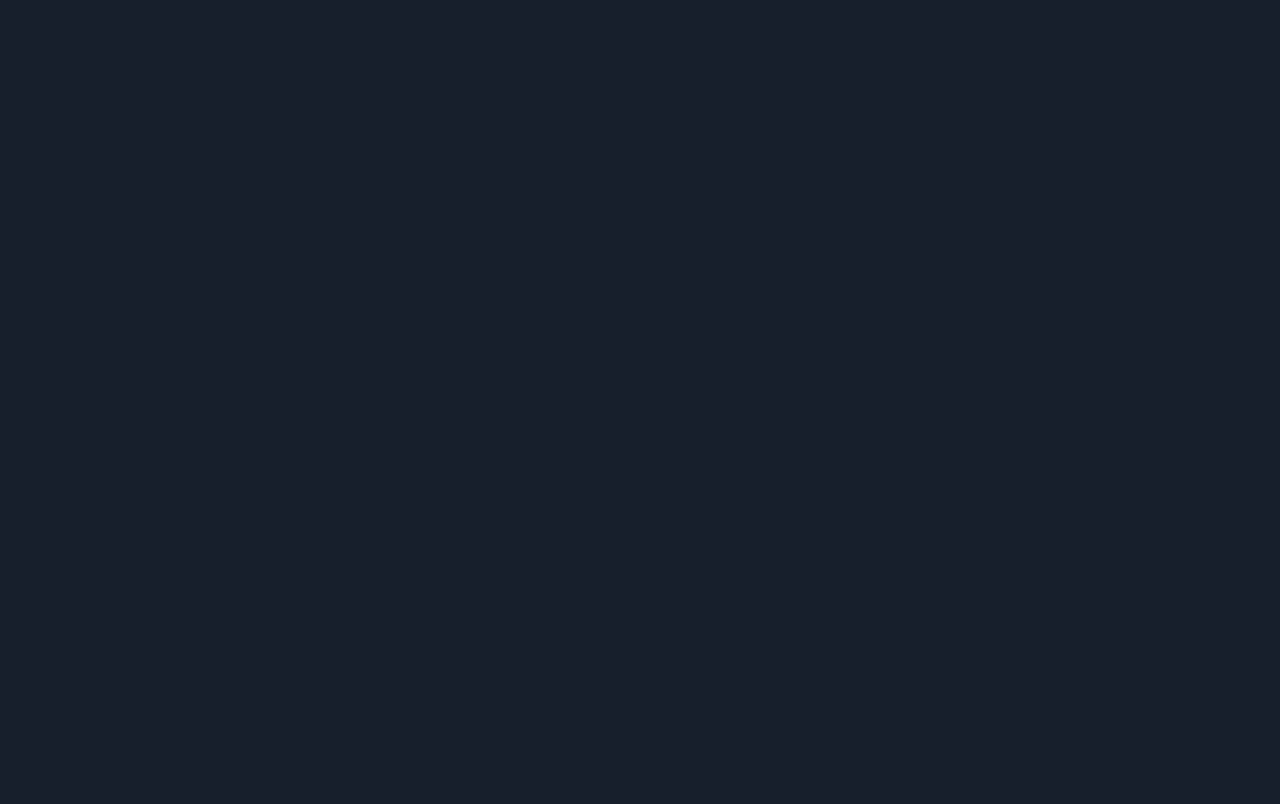
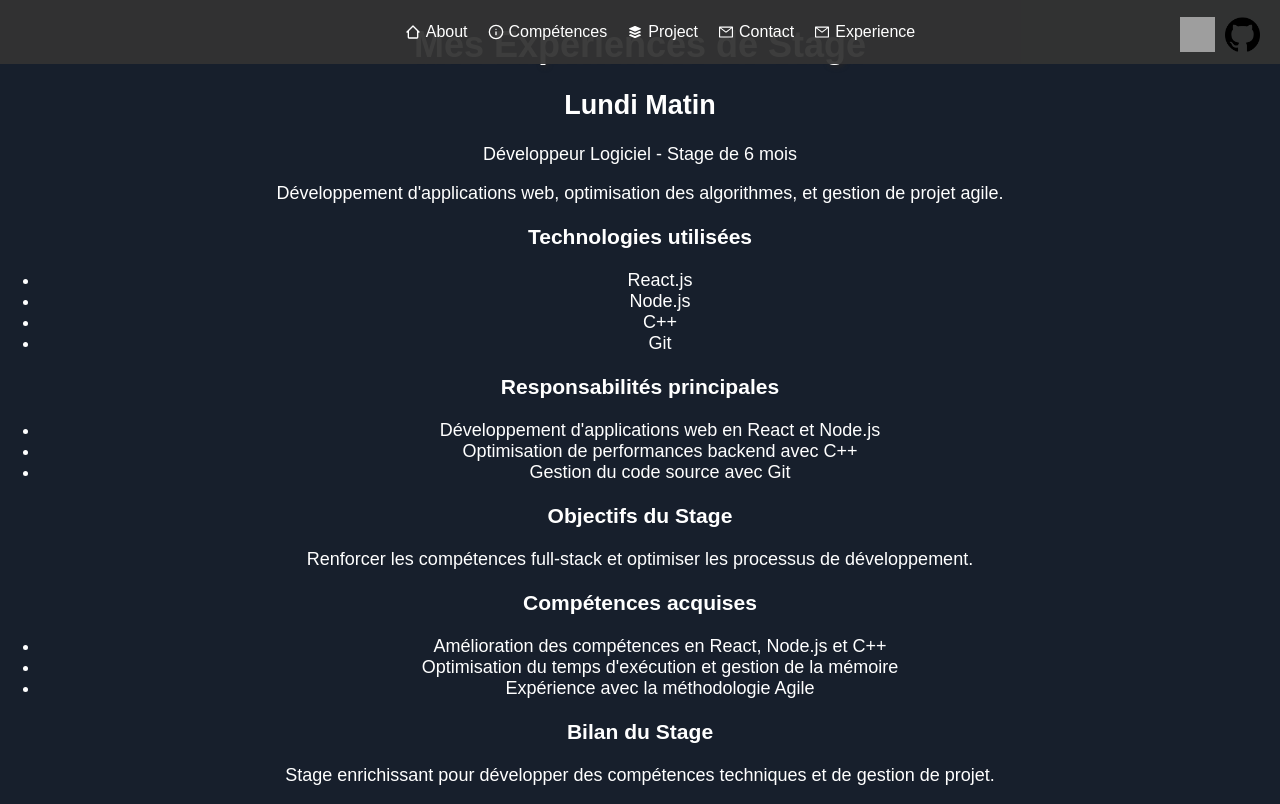
Before and after one commit to BanPerm/Portfolio, a React (Create React App) app: page /Portfolio/experience in a window 1280 px wide. Before the commit this address had no page. Built offline with nearby package versions, Linux system fonts and the light colour scheme; grey boxes are pictures that could not be loaded; the HTML template or start-up script is replaced by a standard one.

Commit message:
Bon faut faire la page expérience mais bon j'ai un devoir à rendre mercredi donc bon...

```diff
--- a/src/App.js
+++ b/src/App.js
@@ -5,6 +5,7 @@ import './App.css';
 import Home from "./Pages/Home";
 import ContactPage from "./Pages/ContactPage";
 import FuturePage from "./Pages/FuturePage";
+import StagePage from "./Pages/StagePage";
 
 function ScrollToTop() {
     const { hash } = useLocation();
@@ -33,6 +34,7 @@ function App() {
                 <Route path="/Portfolio/" element={<Home />} />
                 <Route path="/Portfolio/contact" element={<ContactPage />} />
                 <Route path="/Portfolio/future" element={<FuturePage />} />
+                <Route path="/Portfolio/experience" element={<StagePage />} />
             </Routes>
         </Router>
     );
--- a/src/Navbar/NavbarDesktop.js
+++ b/src/Navbar/NavbarDesktop.js
@@ -57,6 +57,12 @@ const NavbarDesktop = () => {
                             <span>Contact</span>
                         </Link>
                     </li>
+                    <li>
+                        <Link to="/Portfolio/experience">
+                            <AiOutlineMail />
+                            <span>Experience</span>
+                        </Link>
+                    </li>
                 </ul>
             </div>
         </nav>
--- a/src/Navbar/NavbarMobile.js
+++ b/src/Navbar/NavbarMobile.js
@@ -45,6 +45,12 @@ const NavMobile = () => {
                                 <span>Contact</span>
                             </NavLink>
                         </li>
+                        <li>
+                            <Link to="/Portfolio/experience">
+                                <AiOutlineMail />
+                                <span>Experience</span>
+                            </Link>
+                        </li>
                     </ul>
                 )}
             </div>
--- /dev/null
+++ b/src/Pages/StagePage.js
@@ -0,0 +1,45 @@
+import React, { useState, useEffect } from "react";
+import Stage from "../StageExperience/StageExperience";
+
+import loadingGif from "../animation/Anim4.gif";
+import Navbar from "../Navbar/Navbar"; // Remplacez cela par le chemin correct de votre GIF
+
+const StagePage = () => {
+    const [loading, setLoading] = useState(true);
+
+    useEffect(() => {
+        const fakeLoading = setTimeout(() => {
+            setLoading(false);
+        }, 1375);
+
+        return () => clearTimeout(fakeLoading);
+    }, []);
+
+    const gifStyles = {
+        width: "200px",
+        height: "200px",
+    };
+
+    return (
+        <>
+            {loading ? (
+                <div className="loader-container">
+                    <img src={loadingGif} alt="Loading" style={gifStyles} />
+                </div>
+            ) : (
+                <>
+                    <header></header>
+                    <Navbar/>
+                    <main>
+                        <div className="App">
+                            <Stage />
+                        </div>
+                    </main>
+                    <footer></footer>
+                </>
+            )}
+        </>
+    );
+};
+
+export default StagePage;
--- /dev/null
+++ b/src/StageExperience/StageExperience.js
@@ -0,0 +1,67 @@
+import React from "react";
+import './StageExperience.module.css';
+
+const StageExperiencePage = () => {
+    const experiences = [
+        {
+            id: 1,
+            company: "Lundi Matin",
+            role: "Développeur Logiciel",
+            duration: "Stage de 6 mois",
+            description: "Développement d'applications web, optimisation des algorithmes, et gestion de projet agile.",
+            technologies: ["React.js", "Node.js", "C++", "Git"],
+            tasks: [
+                "Développement d'applications web en React et Node.js",
+                "Optimisation de performances backend avec C++",
+                "Gestion du code source avec Git",
+            ],
+            objectives: "Renforcer les compétences full-stack et optimiser les processus de développement.",
+            skills: [
+                "Amélioration des compétences en React, Node.js et C++",
+                "Optimisation du temps d'exécution et gestion de la mémoire",
+                "Expérience avec la méthodologie Agile",
+            ],
+            conclusion: "Stage enrichissant pour développer des compétences techniques et de gestion de projet.",
+        },
+    ];
+
+    return (
+        <div className="experience-container">
+            <h1>Mes Expériences de Stage</h1>
+
+            <div className="experiences-list">
+                {experiences.map((exp) => (
+                    <div className="experience-card" key={exp.id}>
+                        <h2>{exp.company}</h2>
+                        <p className="role-duration">{exp.role} - {exp.duration}</p>
+                        <p>{exp.description}</p>
+                        <h3>Technologies utilisées</h3>
+                        <ul>
+                            {exp.technologies.map((tech, index) => (
+                                <li key={index}>{tech}</li>
+                            ))}
+                        </ul>
+                        <h3>Responsabilités principales</h3>
+                        <ul>
+                            {exp.tasks.map((task, index) => (
+                                <li key={index}>{task}</li>
+                            ))}
+                        </ul>
+                        <h3>Objectifs du Stage</h3>
+                        <p>{exp.objectives}</p>
+                        <h3>Compétences acquises</h3>
+                        <ul>
+                            {exp.skills.map((skill, index) => (
+                                <li key={index}>{skill}</li>
+                            ))}
+                        </ul>
+                        <h3>Bilan du Stage</h3>
+                        <p>{exp.conclusion}</p>
+                    </div>
+                ))}
+            </div>
+        </div>
+    );
+};
+
+export default StageExperiencePage;
--- /dev/null
+++ b/src/StageExperience/StageExperience.module.css
@@ -0,0 +1,65 @@
+/* Conteneur principal */
+.experience-container {
+    padding: 50px;
+    max-width: 1200px;
+    margin: 0 auto;
+    font-family: 'Segoe UI', Tahoma, Geneva, Verdana, sans-serif;
+    background-color: #f4f7f6;
+}
+
+/* Grille des cartes d'expérience */
+.experiences-list {
+    display: grid;
+    grid-template-columns: repeat(auto-fill, minmax(300px, 1fr)); /* Grille responsive */
+    gap: 30px;
+}
+
+/* Style des cartes */
+.experience-card {
+    background-color: #fff;
+    border-radius: 10px;
+    box-shadow: 0 4px 10px rgba(0, 0, 0, 0.1);
+    padding: 20px;
+    transition: transform 0.3s ease, box-shadow 0.3s ease;
+    position: relative;
+    overflow: hidden;
+}
+
+.experience-card:hover {
+    transform: translateY(-10px);
+    box-shadow: 0 8px 20px rgba(0, 0, 0, 0.2);
+}
+
+/* Titre de chaque carte */
+.experience-card h2 {
+    font-size: 1.8rem;
+    color: #00796b;
+    margin-bottom: 10px;
+    font-weight: 500;
+}
+
+/* Détail du rôle et de la durée */
+.role-duration {
+    font-size: 1.1rem;
+    color: #555;
+    margin-bottom: 15px;
+    font-weight: 400;
+}
+
+/* Animation subtile sur les cartes */
+.experience-card::after {
+    content: '';
+    position: absolute;
+    top: 0;
+    left: 0;
+    width: 100%;
+    height: 100%;
+    background: rgba(0, 0, 0, 0.05);
+    border-radius: 10px;
+    opacity: 0;
+    transition: opacity 0.3s ease;
+}
+
+.experience-card:hover::after {
+    opacity: 1;
+}
```
